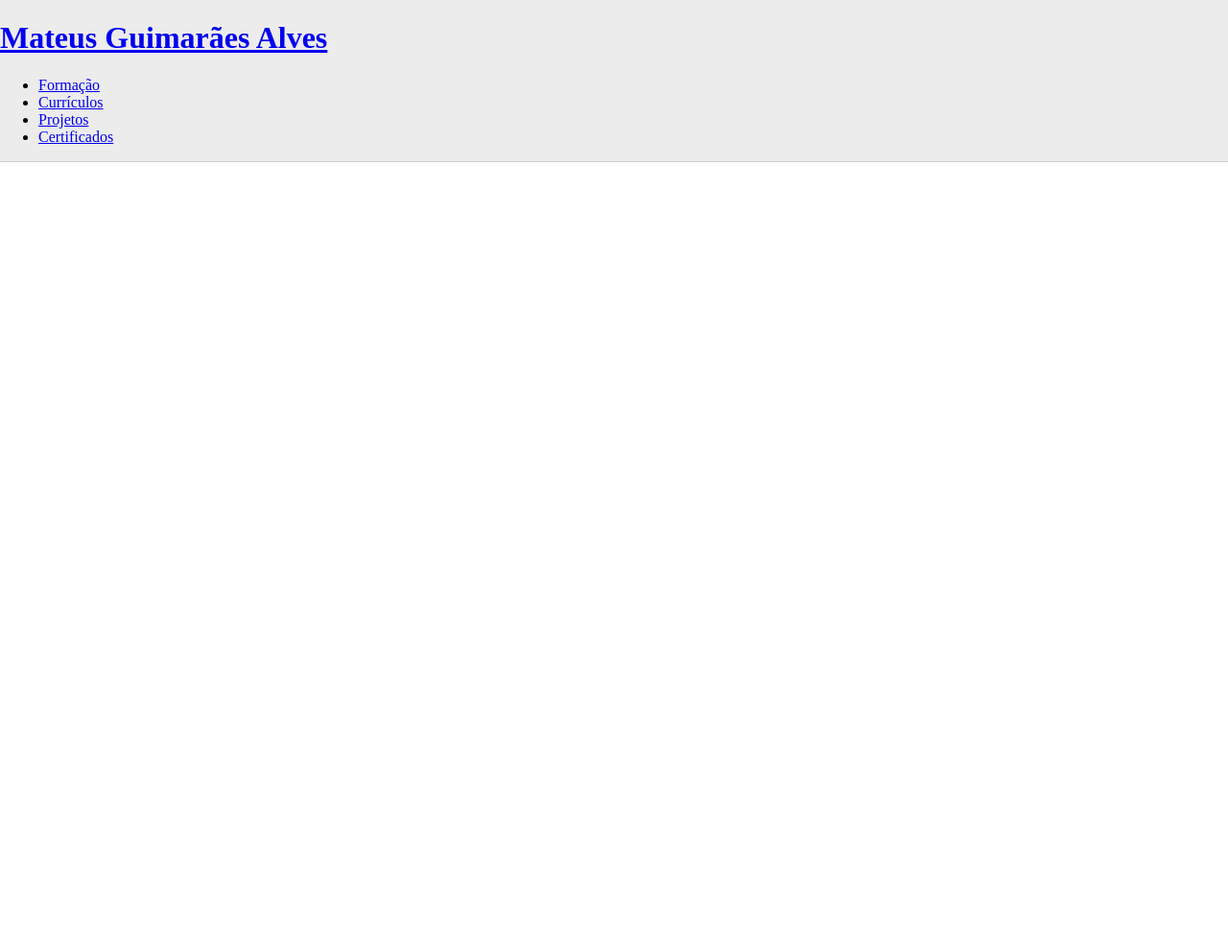
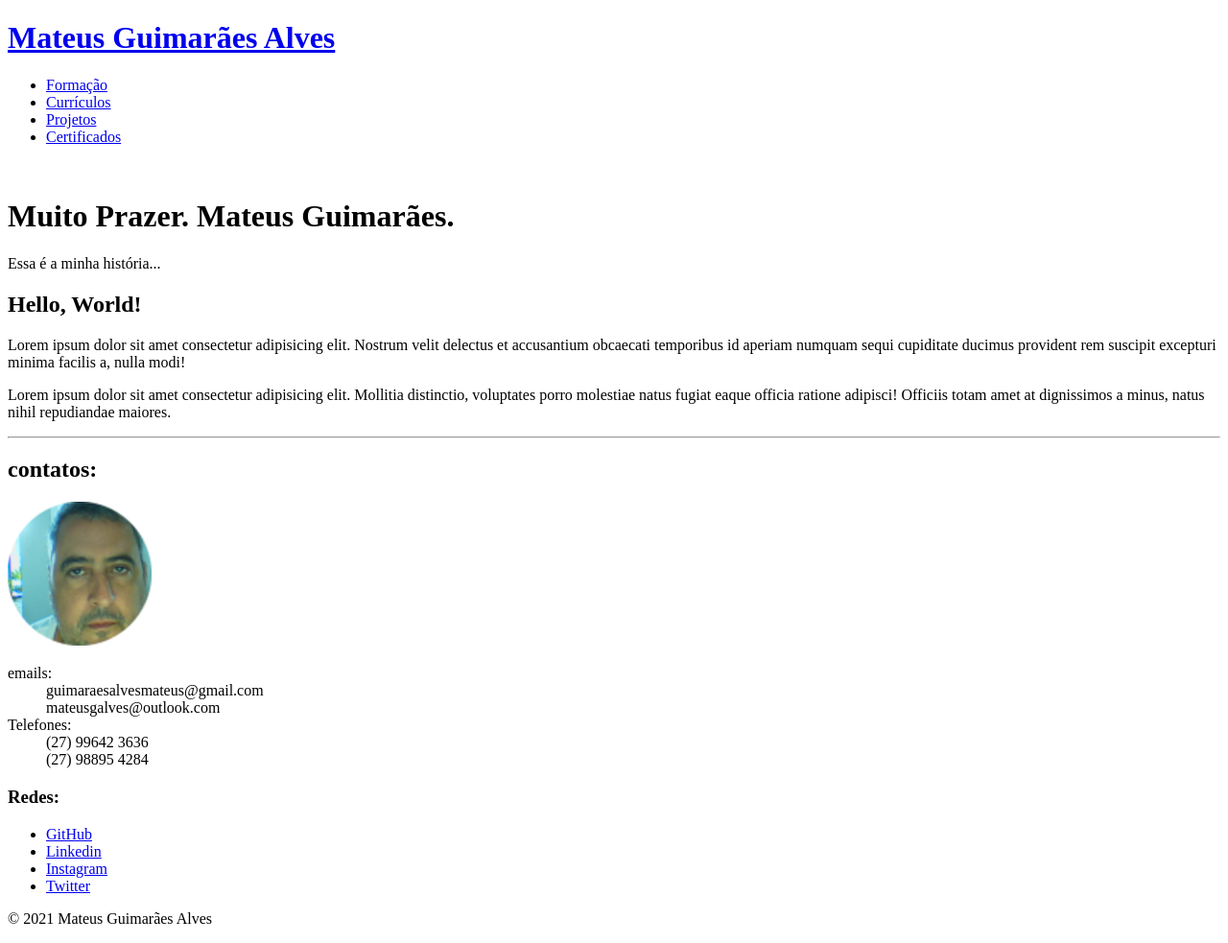
Before and after one commit to guimaraesalves/proj_portfolio, a plain HTML site: page projeto-portfoli_V01/index.html in a window 1280 px wide. Shown: the whole page at 96% size. Before the commit the page ends 800 px from the top, so only its background shows below. Drawn offline with Linux system fonts and the light colour scheme.

Commit message:
commit update index.html
estudo e criação do meu primeiro portifólio. HTML semântico

```diff
--- a/projeto-portfoli_V01/index.html
+++ b/projeto-portfoli_V01/index.html
@@ -1,12 +1,10 @@
-<!DOCTYPE html>
 <!DOCTYPE html>
 <html lang="pt-br">
 <head>
     <meta charset="UTF-8">
     <meta http-equiv="X-UA-Compatible" content="IE=edge">
     <meta name="viewport" content="width=device-width, initial-scale=1.0">
-    <link rel="stylesheet" type="text/css" href="style.css"/>
-    <title>Portfólio Mateus</title>
+   <title>Portfólio Mateus</title>
 </head>
 <body>
     <header>
@@ -31,6 +29,43 @@
             </ul>
         </nav>
     </header>
+    <br>
+    <main>
+        <h1>Muito Prazer. Mateus Guimarães.</h1>
+        <p>Essa é a minha história...</p>
+        <article>
+            <h2>Hello, World!</h2>
+            <p>Lorem ipsum dolor sit amet consectetur adipisicing elit. Nostrum velit delectus et accusantium obcaecati temporibus id aperiam numquam sequi cupiditate ducimus provident rem suscipit excepturi minima facilis a, nulla modi!</p>
+            <p>Lorem ipsum dolor sit amet consectetur adipisicing elit. Mollitia distinctio, voluptates porro molestiae natus fugiat eaque officia ratione adipisci! Officiis totam amet at dignissimos a minus, natus nihil repudiandae maiores.</p>
+        </article>
+    </main>
+    <hr>
+        <aside>
+            <h2>contatos:</h2>
+            <img src="Avatar_auto_001-200x200.png"fotoMateus">
+            <dl>
+                <dt>emails:</dt>
+                <dd>guimaraesalvesmateus@gmail.com</dd>
+                <dd>mateusgalves@outlook.com</dd>
+                <dt>Telefones:</dt>
+                <dd>(27) 99642 3636</dd>
+                <dd>(27) 98895 4284</dd>
+            </dl>
+        </aside>
+        <aside>
+            <h3>Redes:</h3>
+            <ul>
+                <li><a href="https://github.com/guimaraesalves">GitHub</a></li>
+                <li><a href="https://www.linkedin.com/in/mateus-guimar%C3%A3es-alves-b49008190/">Linkedin</a></li>
+                <li><a href="https://www.instagram.com/mga74746/">Instagram</a></li>
+                <li><a href="https://twitter.com/MateusG32549382">Twitter</a></li>
+            </ul>
+        </aside>
+
+        <footer>
+            <p>&copy 2021 Mateus Guimarães Alves</p>
+        </footer>
+
 
 </body>
 </html>
```
Also changed, not shown: projeto-portfoli_V01/Avatar_auto_001-200x200.png (added), projeto-portfoli_V01/Avatar_auto_001.png (added).
